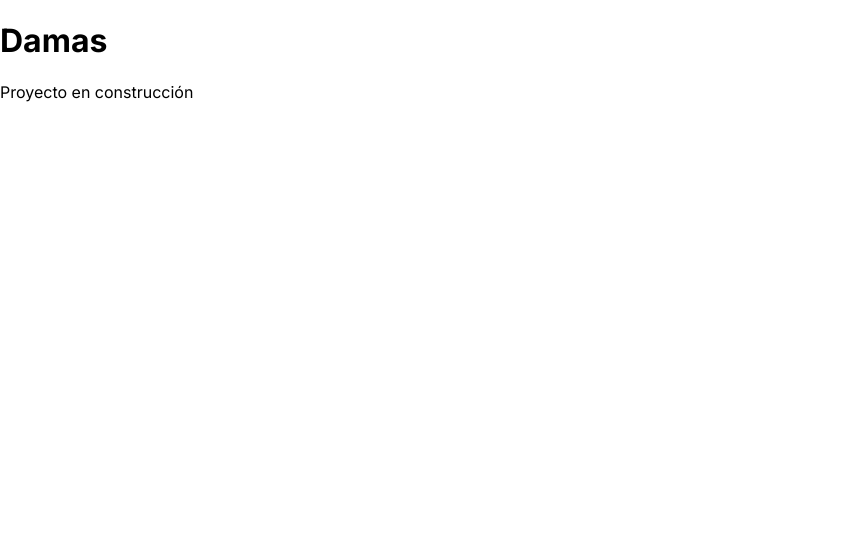
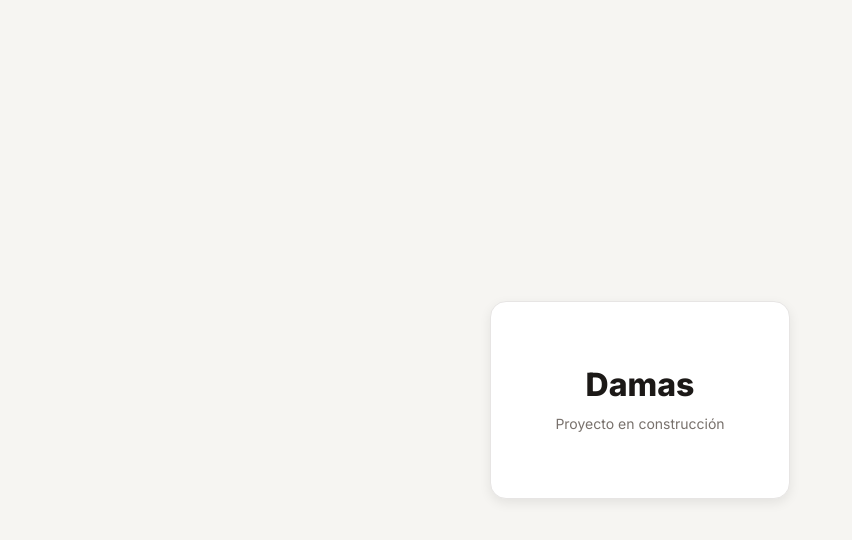
Before and after one commit to jeironpro/juego-damas, a React (Vite) app: page / in a window 1280 px wide. Shown: the top 540 px of the page, without its empty margins (0-852 px from the left). Built offline with nearby package versions, Linux system fonts and the light colour scheme.

Commit message:
docs/style-guide: crea el libro de estilo y los tokens de diseño (#3)

```diff
--- /dev/null
+++ b/src/App.css
@@ -0,0 +1,27 @@
+.app {
+  display: flex;
+  min-height: 100vh;
+  align-items: center;
+  justify-content: center;
+  padding: var(--spacing-xl);
+}
+
+.app__card {
+  padding: var(--spacing-xxxxl);
+  background-color: var(--color-surface);
+  border: 1px solid var(--color-border);
+  border-radius: var(--radius-lg);
+  box-shadow: var(--shadow-md);
+  text-align: center;
+}
+
+.app__title {
+  font-size: var(--font-size-display);
+  font-weight: var(--font-weight-extrabold);
+}
+
+.app__subtitle {
+  margin-top: var(--spacing-sm);
+  color: var(--color-text-secondary);
+  font-size: var(--font-size-label);
+}
--- a/src/App.jsx
+++ b/src/App.jsx
@@ -1,8 +1,12 @@
+import './App.css';
+
 function App() {
   return (
     <main className="app">
-      <h1>Damas</h1>
-      <p>Proyecto en construcción</p>
+      <section className="app__card">
+        <h1 className="app__title">Damas</h1>
+        <p className="app__subtitle">Proyecto en construcción</p>
+      </section>
     </main>
   );
 }
--- a/src/styles/global.css
+++ b/src/styles/global.css
@@ -1,15 +1,62 @@
+@import './tokens.css';
+
 *,
 *::before,
 *::after {
   box-sizing: border-box;
 }
 
+html {
+  -webkit-text-size-adjust: 100%;
+}
+
 body {
   margin: 0;
-  font-family:
-    'Inter',
-    system-ui,
-    -apple-system,
-    sans-serif;
+  font-family: var(--font-family-base);
+  font-size: var(--font-size-body);
+  line-height: 1.5;
+  color: var(--color-text-primary);
+  background-color: var(--color-bg);
   -webkit-font-smoothing: antialiased;
 }
+
+h1,
+h2,
+h3,
+h4 {
+  margin: 0;
+  line-height: 1.2;
+  font-weight: var(--font-weight-bold);
+}
+
+p {
+  margin: 0;
+}
+
+button,
+input,
+select {
+  font-family: inherit;
+  font-size: inherit;
+}
+
+button {
+  cursor: pointer;
+}
+
+button:disabled {
+  cursor: not-allowed;
+}
+
+:focus-visible {
+  outline: none;
+  box-shadow: var(--focus-ring);
+}
+
+.material-symbols-rounded {
+  font-variation-settings:
+    'FILL' 0,
+    'wght' 500,
+    'GRAD' 0,
+    'opsz' 24;
+}
--- /dev/null
+++ b/src/styles/tokens.css
@@ -0,0 +1,66 @@
+/* Tokens de diseño — la fuente de verdad es docs/style-guide.md */
+
+:root {
+  /* Paleta de colores */
+  --color-bg: #f6f5f2;
+  --color-surface: #ffffff;
+  --color-text-primary: #1c1917;
+  --color-text-secondary: #78716c;
+  --color-border: #e7e5e4;
+
+  --color-primary: #4f46e5;
+  --color-primary-hover: #4338ca;
+  --color-primary-active: #3730a3;
+  --color-primary-subtle: #eef2ff;
+
+  --color-success: #16a34a;
+  --color-error: #dc2626;
+  --color-warning: #d97706;
+
+  /* Tablero y fichas */
+  --color-board-light: #f0d9b5;
+  --color-board-dark: #b58863;
+  --color-piece-player-1: #fafaf9;
+  --color-piece-player-1-border: #d6d3d1;
+  --color-piece-player-2: #292524;
+  --color-piece-player-2-border: #1c1917;
+  --color-piece-king: #f59e0b;
+
+  /* Tipografía */
+  --font-family-base: 'Inter', system-ui, -apple-system, sans-serif;
+  --font-size-display: 2rem;
+  --font-size-title: 1.5rem;
+  --font-size-subtitle: 1.125rem;
+  --font-size-body: 1rem;
+  --font-size-label: 0.875rem;
+  --font-size-caption: 0.75rem;
+  --font-weight-regular: 400;
+  --font-weight-medium: 500;
+  --font-weight-semibold: 600;
+  --font-weight-bold: 700;
+  --font-weight-extrabold: 800;
+
+  /* Espaciado */
+  --spacing-xs: 0.25rem;
+  --spacing-sm: 0.5rem;
+  --spacing-md: 0.75rem;
+  --spacing-lg: 1rem;
+  --spacing-xl: 1.5rem;
+  --spacing-xxl: 2rem;
+  --spacing-xxxl: 3rem;
+  --spacing-xxxxl: 4rem;
+
+  /* Radios */
+  --radius-sm: 0.5rem;
+  --radius-md: 0.75rem;
+  --radius-lg: 1rem;
+  --radius-full: 9999px;
+
+  /* Sombras */
+  --shadow-sm: 0 1px 2px rgb(0 0 0 / 0.05);
+  --shadow-md: 0 4px 12px rgb(0 0 0 / 0.08);
+  --shadow-lg: 0 12px 32px rgb(0 0 0 / 0.12);
+
+  /* Foco visible */
+  --focus-ring: 0 0 0 3px rgb(79 70 229 / 0.35);
+}
```
Also changed, not shown: 1 other file (tests, documents, lock files or other folders).
